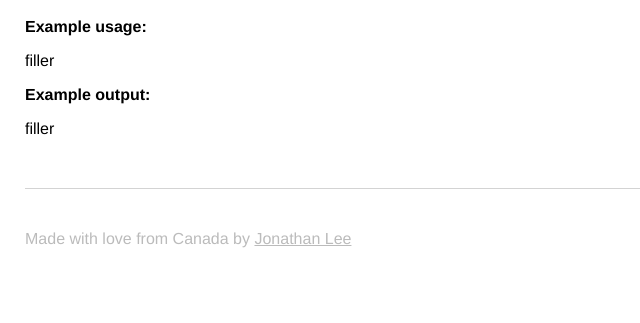
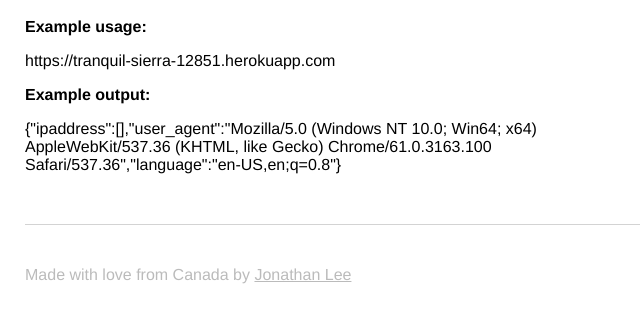
Before and after one commit to jhjonathanlee/head-parser, a website: page views/index.html in a window 1280 px wide. Shown: the part 65-388 px from the top of the page, without its empty margins (0-640 px from the left). Drawn offline with Linux system fonts and the light colour scheme.

Commit message:
updated main page to show route to api

```diff
--- a/views/index.html
+++ b/views/index.html
@@ -16,10 +16,10 @@
 
     <main>
       <p class="bold">Example usage:</p>
-      <p>filler</p>
+      <p>https://tranquil-sierra-12851.herokuapp.com</p>
 
       <p class="bold">Example output:</p>
-      <p>filler</p>
+      <p>{"ipaddress":[],"user_agent":"Mozilla/5.0 (Windows NT 10.0; Win64; x64) AppleWebKit/537.36 (KHTML, like Gecko) Chrome/61.0.3163.100 Safari/537.36","language":"en-US,en;q=0.8"}</p>
     </main>
 
     <footer>
```
